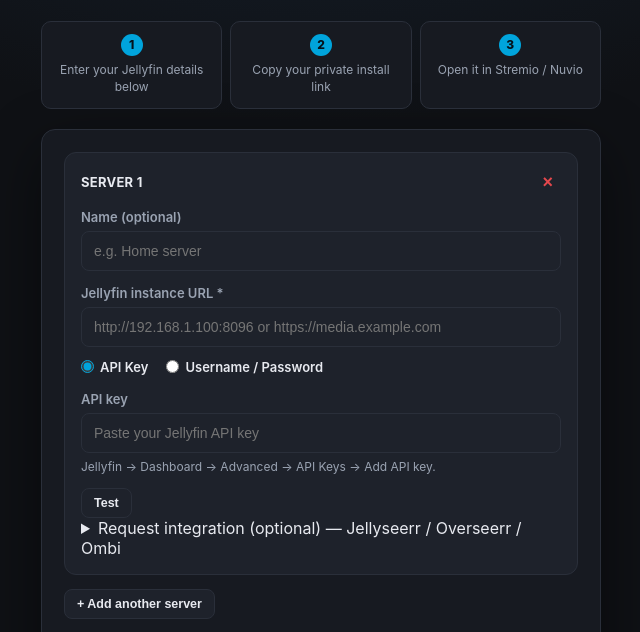
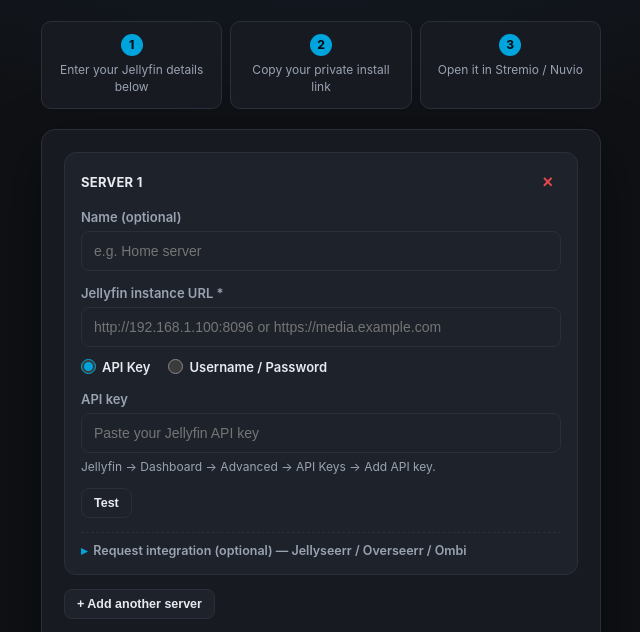
Before and after one commit to hcdbp24c3/stremio-jellyfin, a website: page public/configure.html in a window 1280 px wide. Both pictures are taken after a click on the label "API Key". Shown: the part 108-740 px from the top of the page, without its empty margins (319-959 px from the left). Drawn offline with Linux system fonts and the light colour scheme.

Commit message:
fix: dark color-scheme for native widgets + styled select/summary
- :root color-scheme:dark on all three pages so radios/checkboxes/selects render dark natively (select was a white pill rgb(239,239,239) on the dark theme)
- select now shares input styling; custom ▸ marker + hover on req-details summary; 15px accent checkboxes/radios

```diff
--- a/public/configure.html
+++ b/public/configure.html
@@ -15,6 +15,7 @@
     --accent: #00a4dc;
     --accent2: #0abf6e;
     --red: #e5484d;
+    color-scheme: dark;
   }
   * { box-sizing: border-box; margin: 0; padding: 0; }
   body {
@@ -37,12 +38,13 @@
   label { display: block; font-size: 13px; font-weight: 600; color: var(--muted); margin: 14px 0 6px; }
   label.radio { display: flex; align-items: center; gap: 6px; margin: 12px 0 2px; color: var(--text); cursor: pointer; }
   label.radio input { accent-color: var(--accent); }
-  input[type=text], input[type=password] {
+  input[type=text], input[type=password], select {
     width: 100%; padding: 11px 12px; background: var(--card2);
     border: 1px solid var(--border); border-radius: 8px; color: var(--text);
     font-size: 14px; outline: none;
   }
-  input:focus { border-color: var(--accent); }
+  input:focus, select:focus { border-color: var(--accent); }
+  input[type=checkbox], input[type=radio] { width: 15px; height: 15px; accent-color: var(--accent); }
   .hint { font-size: 12px; color: var(--muted); margin-top: 6px; }
   .soft { font-weight: 400; color: var(--muted); }
   .btn {
@@ -56,6 +58,15 @@
   .btn.ghost { background: var(--card2); color: var(--text); border: 1px solid var(--border); font-weight: 600; }
   .btn-row { display: flex; gap: 10px; margin-top: 14px; flex-wrap: wrap; align-items: center; }
   .host-card { background: var(--card2); border: 1px solid var(--border); border-radius: 12px; padding: 16px; margin-bottom: 14px; }
+  details.req-details { margin-top: 14px; border-top: 1px dashed var(--border); padding-top: 10px; }
+  details.req-details summary {
+    cursor: pointer; color: var(--muted); font-size: 12.5px; font-weight: 600;
+    list-style: none; display: flex; align-items: center; gap: 6px; user-select: none;
+  }
+  details.req-details summary::-webkit-details-marker { display: none; }
+  details.req-details summary::before { content: '▸'; color: var(--accent); transition: transform .15s; }
+  details.req-details[open] summary::before { transform: rotate(90deg); }
+  details.req-details summary:hover { color: var(--text); }
   .hc-head { display: flex; align-items: center; justify-content: space-between; margin-bottom: 4px; }
   .hc-title { font-size: 13px; font-weight: 700; color: var(--text); letter-spacing: .02em; }
   .hc-remove {
```
Also changed, not shown: public/index.html (+1 -0 lines), public/user.html (+1 -0 lines).
